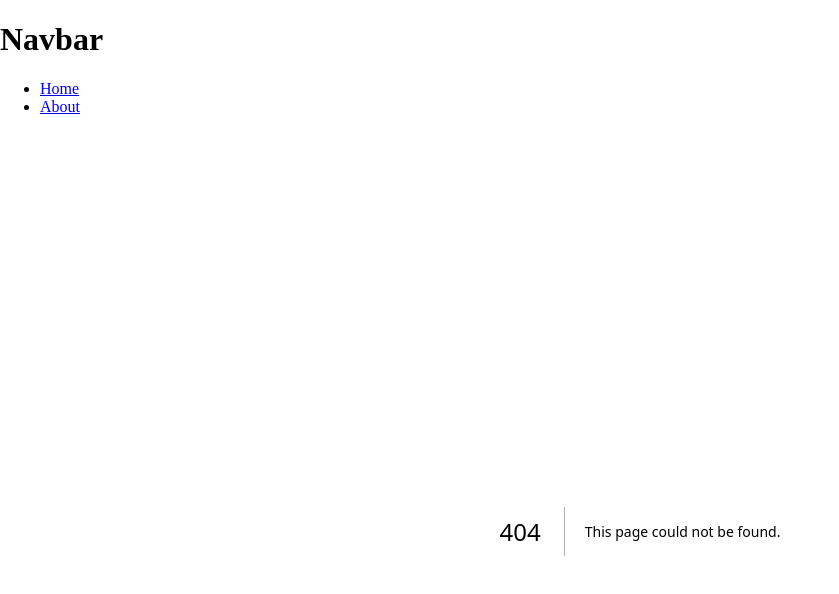
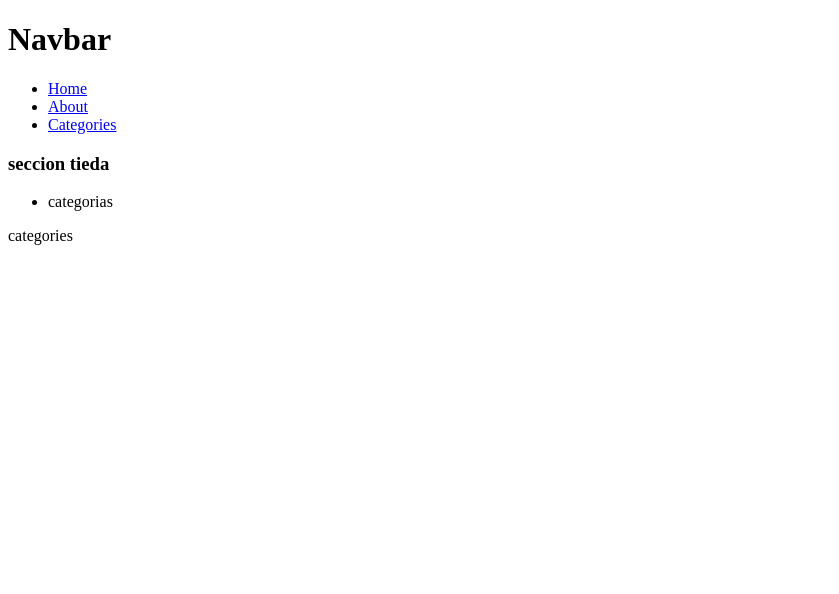
Before and after one commit to jlg777/Next_Web, a Next.js app: page /categories in a window 1280 px wide. Before the commit this address had no page. Shown: the top 594 px of the page, without its empty margins (0-839 px from the left). Built offline with nearby package versions, Linux system fonts and the light colour scheme.

Commit message:
se agregan subrutas

```diff
--- /dev/null
+++ b/app/categories/laptops/page.jsx
@@ -0,0 +1,4 @@
+const page = () => {
+  return <div>page</div>
+}
+export default page
--- /dev/null
+++ b/app/categories/layout.jsx
@@ -0,0 +1,7 @@
+const categoriaslayout = ({children}) => {
+  return <>
+  <h3>seccion tieda</h3>
+  <ul><li>categorias</li></ul>
+  {children}</>
+}
+export default categoriaslayout
--- /dev/null
+++ b/app/categories/page.jsx
@@ -0,0 +1,6 @@
+const categories = () => {
+  return (
+    <div>categories</div>
+  )
+}
+export default categories
--- a/app/components/Navbar.jsx
+++ b/app/components/Navbar.jsx
@@ -7,6 +7,7 @@ const Navbar = () => {
     <ul>
         <li><Link href='/'>Home</Link></li>
         <li><Link href='about'>About</Link></li>
+        <li><Link href='categories'>Categories</Link></li>
     </ul>
     </>
   )
```
